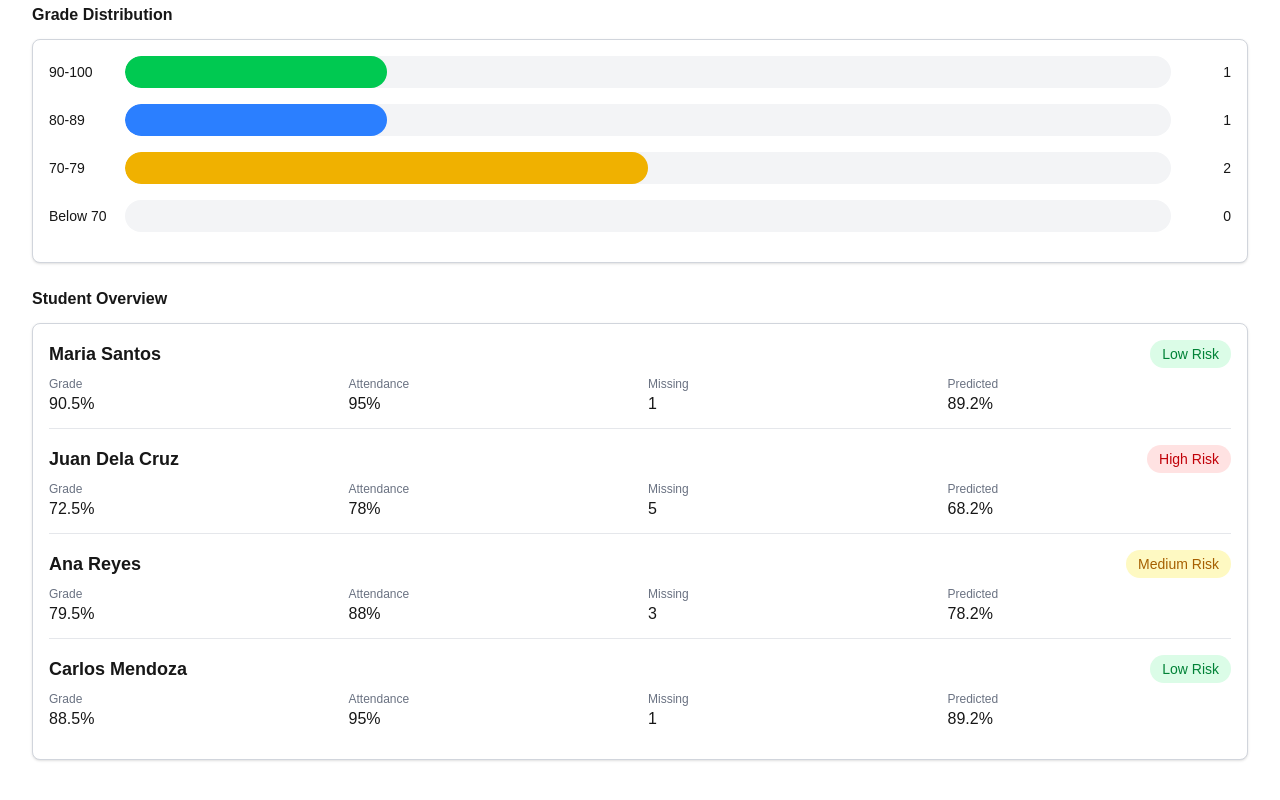
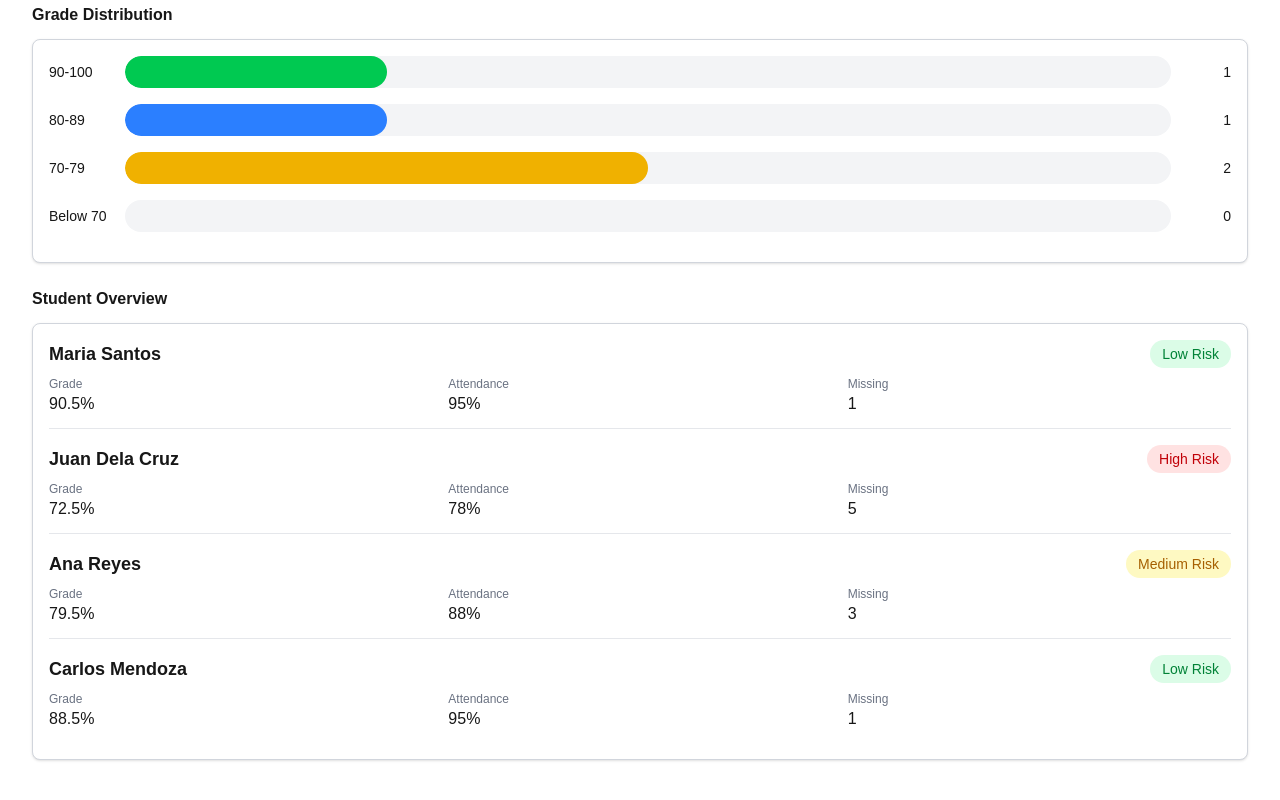
Before and after one commit to HueyLawagon/eduinsight, a Next.js app: page / in a window 1280 px wide. Shown: the part 759-1559 px from the top of the page. Built offline with nearby package versions, Linux system fonts and the light colour scheme.

Commit message:
removed predicted placeholder data

```diff
--- a/app/Data/data.js
+++ b/app/Data/data.js
@@ -13,7 +13,6 @@ export const PLACEHOLDER_DATA = {
       grade: 88.5,
       attendance: 95,
       missing: 1,
-      predicted: 89.2
     },
     {
       name: 'Juan Dela Cruz',
@@ -21,7 +20,6 @@ export const PLACEHOLDER_DATA = {
       grade: 72.5,
       attendance: 78,
       missing: 5,
-      predicted: 68.2
     },
     {
       name: 'Ana Reyes',
@@ -29,7 +27,6 @@ export const PLACEHOLDER_DATA = {
       grade: 79.5,
       attendance: 88,
       missing: 3,
-      predicted: 78.2
     },
     {
       name: 'Carlos Mendoza',
@@ -37,7 +34,6 @@ export const PLACEHOLDER_DATA = {
       grade: 88.5,
       attendance: 95,
       missing: 1,
-      predicted: 89.2
     },
   ]
 };
--- a/app/components/DashboardClient.js
+++ b/app/components/DashboardClient.js
@@ -155,7 +155,7 @@ export default function DashboardClient({ data }) {
                       {student.risk}
                     </span>
                   </div>
-                  <div className="grid grid-cols-2 md:grid-cols-4 gap-4 mb-3">
+                  <div className="grid grid-cols-2 md:grid-cols-3 gap-4 mb-3">
                     <div>
                       <p className="text-xs text-gray-500">Grade</p>
                       <p className="font-medium">{student.grade}%</p>
@@ -167,10 +167,6 @@ export default function DashboardClient({ data }) {
                     <div>
                       <p className="text-xs text-gray-500">Missing</p>
                       <p className="font-medium">{student.missing}</p>
-                    </div>
-                    <div>
-                      <p className="text-xs text-gray-500">Predicted</p>
-                      <p className="font-medium">{student.predicted}%</p>
                     </div>
                   </div>
                   {index < data.students.length - 1 && (
```
Also changed, not shown: app/Data/Data.csv, app/lib/data.js.
